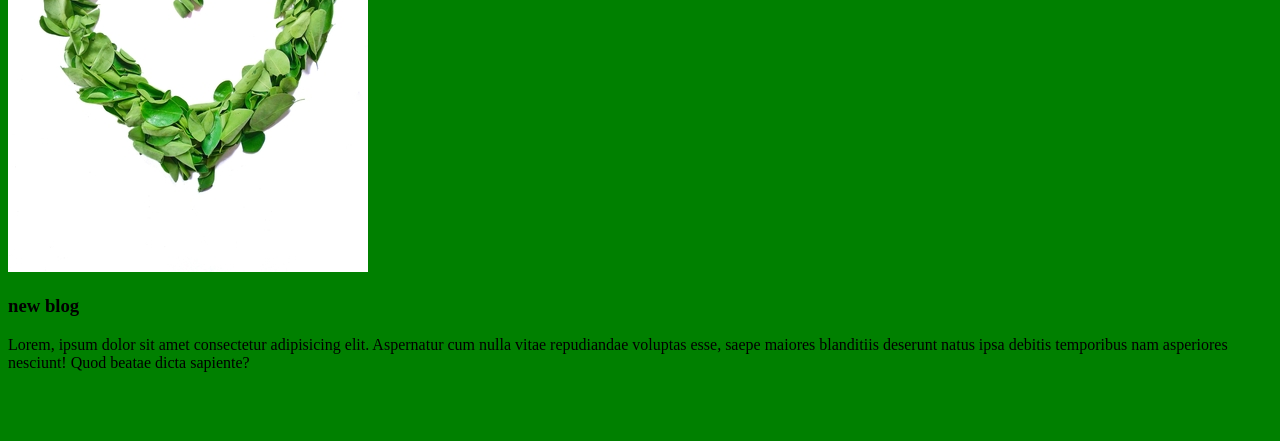
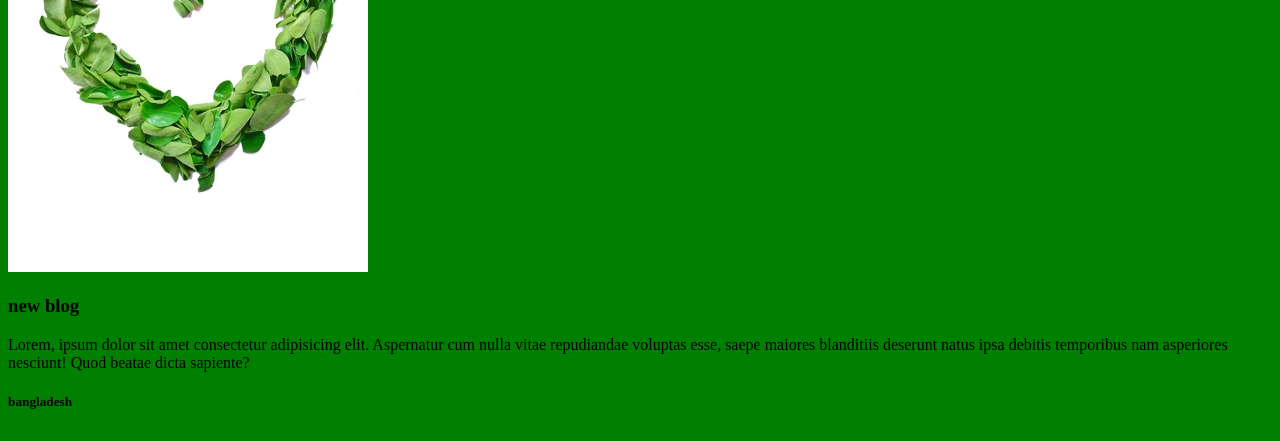
Before and after one commit to Abulkalam36/new-project-demo, a plain HTML site: page index.html in a window 1280 px wide. Shown: the part 359-800 px from the top of the page. Drawn offline with Linux system fonts and the light colour scheme.

Commit message:
amma in my

```diff
--- a/index.html
+++ b/index.html
@@ -24,6 +24,7 @@
         <p>Lorem, ipsum dolor sit amet consectetur adipisicing elit. Aspernatur cum nulla vitae repudiandae voluptas
             esse, saepe maiores blanditiis deserunt natus ipsa debitis temporibus nam asperiores nesciunt! Quod beatae
             dicta sapiente?</p>
+        <h5>bangladesh</h5>
     </div>
 </body>
 
```
